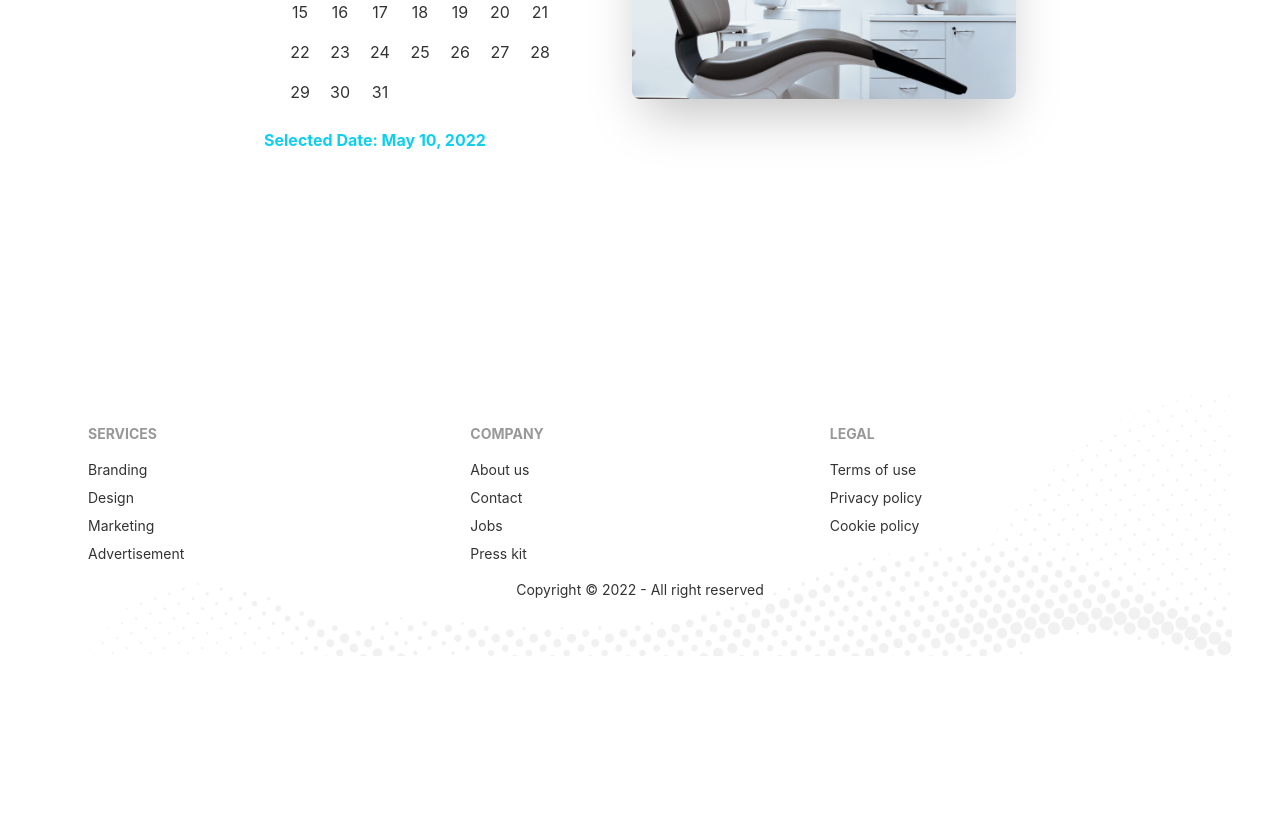
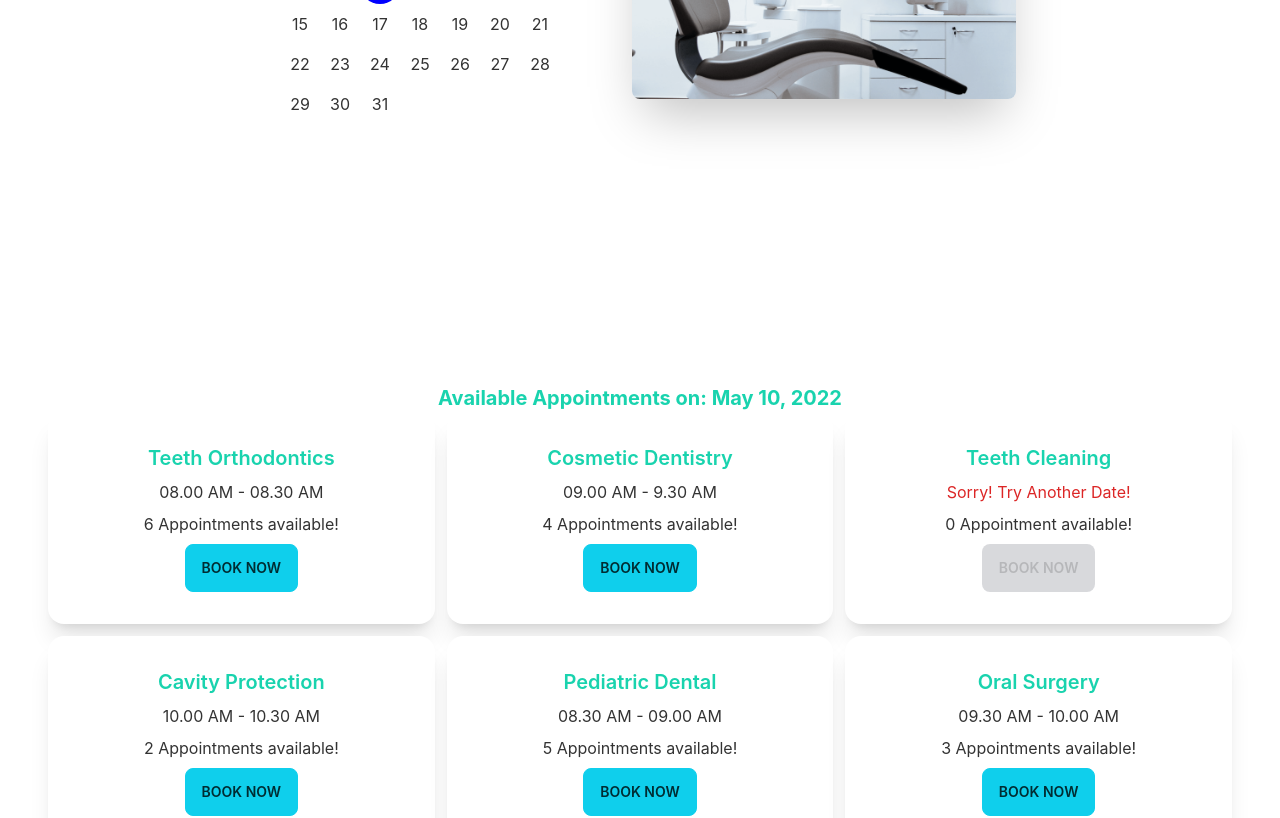
Before and after one commit to bayezidmir/doctors-portal, a React (Create React App) app: page /appointment in a window 1280 px wide. Shown: the part 480-1298 px from the top of the page. Before the commit the page ends 1136 px from the top, so only its background shows below. Built offline with nearby package versions, Linux system fonts and the light colour scheme.

Commit message:
available appointment slots section added

```diff
--- /dev/null
+++ b/public/services.json
@@ -0,0 +1,54 @@
+[
+  {
+    "_id": 1,
+    "name": "Teeth Orthodontics",
+    "slots": [
+      "08.00 AM - 08.30 AM",
+      "08.30 AM - 09.00 AM",
+      "09.00 AM - 9.30 AM",
+      "09.30 AM - 10.00 AM",
+      "10.00 AM - 10.30 AM",
+      "10.30 AM - 11.00 AM"
+    ]
+  },
+  {
+    "_id": 2,
+    "name": "Cosmetic Dentistry",
+    "slots": [
+      "09.00 AM - 9.30 AM",
+      "09.30 AM - 10.00 AM",
+      "10.00 AM - 10.30 AM",
+      "10.30 AM - 11.00 AM"
+    ]
+  },
+  {
+    "_id": 3,
+    "name": "Teeth Cleaning",
+    "slots": []
+  },
+  {
+    "_id": 4,
+    "name": "Cavity Protection",
+    "slots": ["10.00 AM - 10.30 AM", "10.30 AM - 11.00 AM"]
+  },
+  {
+    "_id": 5,
+    "name": "Pediatric Dental",
+    "slots": [
+      "08.30 AM - 09.00 AM",
+      "09.00 AM - 9.30 AM",
+      "09.30 AM - 10.00 AM",
+      "10.00 AM - 10.30 AM",
+      "10.30 AM - 11.00 AM"
+    ]
+  },
+  {
+    "_id": 6,
+    "name": "Oral Surgery",
+    "slots": [
+      "09.30 AM - 10.00 AM",
+      "10.00 AM - 10.30 AM",
+      "10.30 AM - 11.00 AM"
+    ]
+  }
+]
--- a/src/pages/Appointment/Appointment.js
+++ b/src/pages/Appointment/Appointment.js
@@ -1,11 +1,14 @@
-import React from "react";
+import React, { useState } from "react";
 import Footer from "../Shared/Footer";
 import AppointmentBanner from "./AppointmentBanner";
+import AvailableAppointments from "./AvailableAppointments";
 
 const Appointment = () => {
+  const [date, setDate] = useState(new Date());
   return (
     <div>
-      <AppointmentBanner />
+      <AppointmentBanner date={date} setDate={setDate} />
+      <AvailableAppointments date={date} />
       <Footer />
     </div>
   );
--- a/src/pages/Appointment/AppointmentBanner.js
+++ b/src/pages/Appointment/AppointmentBanner.js
@@ -4,17 +4,13 @@
 import "react-day-picker/dist/style.css";
 import chair from "../../assets/images/chair.png";
 
-const AppointmentBanner = () => {
-  const [date, setDate] = useState(new Date());
+const AppointmentBanner = ({ date, setDate }) => {
   return (
-    <div class="hero min-h-screen">
-      <div class="hero-content flex-col lg:flex-row-reverse">
-        <img src={chair} class="max-w-sm rounded-lg shadow-2xl" alt="" />
+    <div className="hero min-h-screen">
+      <div className="hero-content flex-col lg:flex-row-reverse">
+        <img src={chair} className="max-w-sm rounded-lg shadow-2xl" alt="" />
         <div className="mr-10">
           <DayPicker mode="single" selected={date} onSelect={setDate} />
-          <p className="text-primary">
-            <strong>Selected Date: {format(date, "PP")}</strong>
-          </p>
         </div>
       </div>
     </div>
--- /dev/null
+++ b/src/pages/Appointment/AvailableAppointments.js
@@ -0,0 +1,30 @@
+import { format } from "date-fns";
+import React, { useEffect, useState } from "react";
+import Service from "./Service";
+
+const AvailableAppointments = ({ date }) => {
+  const [services, setService] = useState([]);
+
+  useEffect(() => {
+    fetch("services.json")
+      .then((res) => res.json())
+      .then((data) => {
+        setService(data);
+        console.log(data);
+      });
+  }, []);
+  return (
+    <div>
+      <p className="text-secondary text-center text-xl">
+        <strong>Available Appointments on: {format(date, "PP")}</strong>
+      </p>
+      <div className="grid grid-cols-1 md:grid-cols-3 lg:grid-cols-3 gap-3 ">
+        {services.map((service) => (
+          <Service key={service._id} service={service} />
+        ))}
+      </div>
+    </div>
+  );
+};
+
+export default AvailableAppointments;
--- /dev/null
+++ b/src/pages/Appointment/Service.js
@@ -0,0 +1,30 @@
+import React from "react";
+
+const Service = ({ service }) => {
+  const { name, slots } = service;
+  return (
+    <div className="card lg:max-w-lg bg-base-100 shadow-xl text-center">
+      <div className="card-body">
+        <h2 className="card-title text-secondary justify-center">{name}</h2>
+        <p>
+          {slots.length ? (
+            <span>{slots[0]}</span>
+          ) : (
+            <span className="text-red-600">Sorry! Try Another Date!</span>
+          )}
+        </p>
+        <p>
+          {slots.length} {slots.length > 1 ? "Appointments" : "Appointment"}{" "}
+          available!
+        </p>
+        <div className="card-actions justify-center">
+          <button disabled={slots.length === 0} className="btn btn-primary ">
+            Book Now
+          </button>
+        </div>
+      </div>
+    </div>
+  );
+};
+
+export default Service;
```
